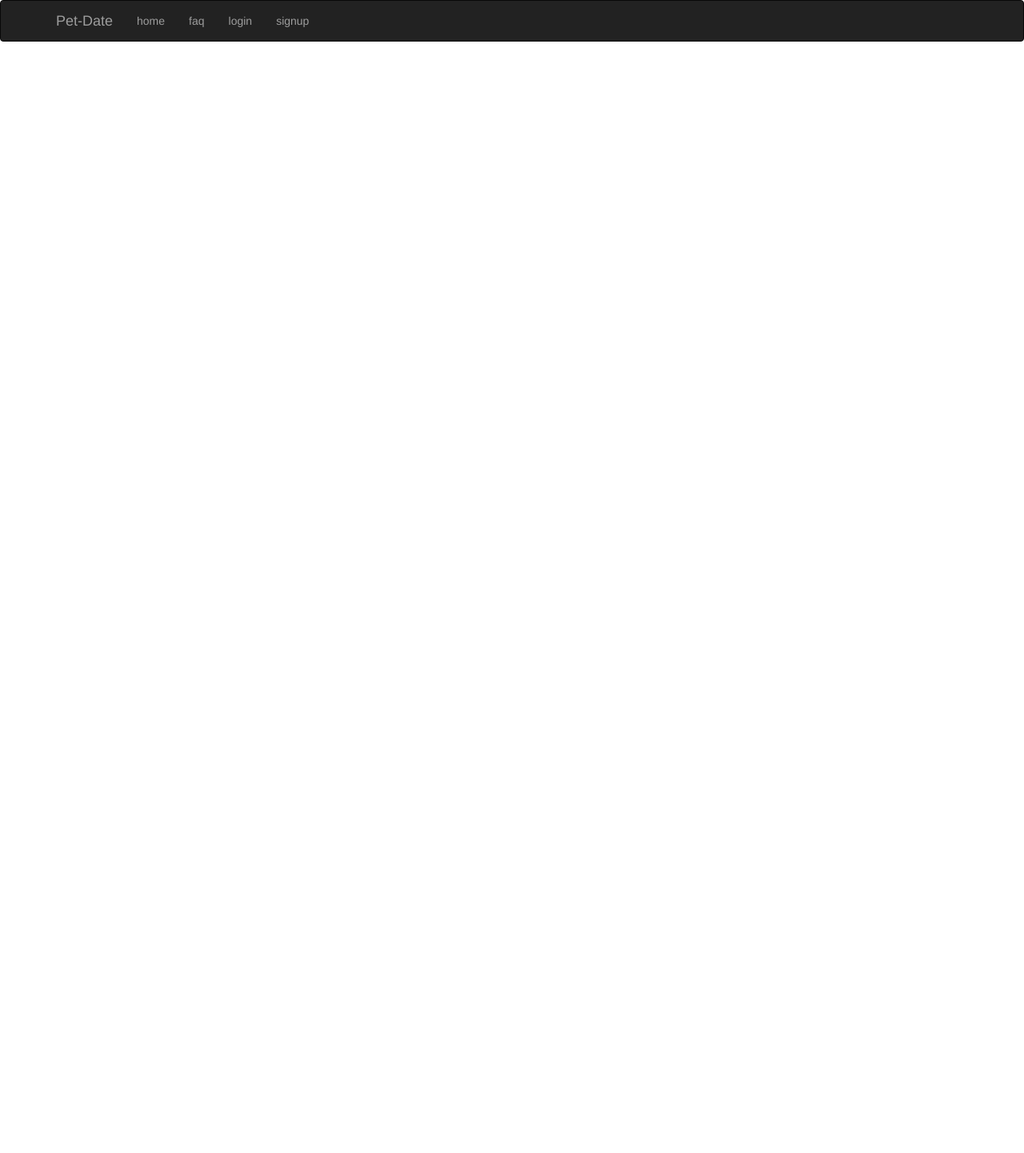
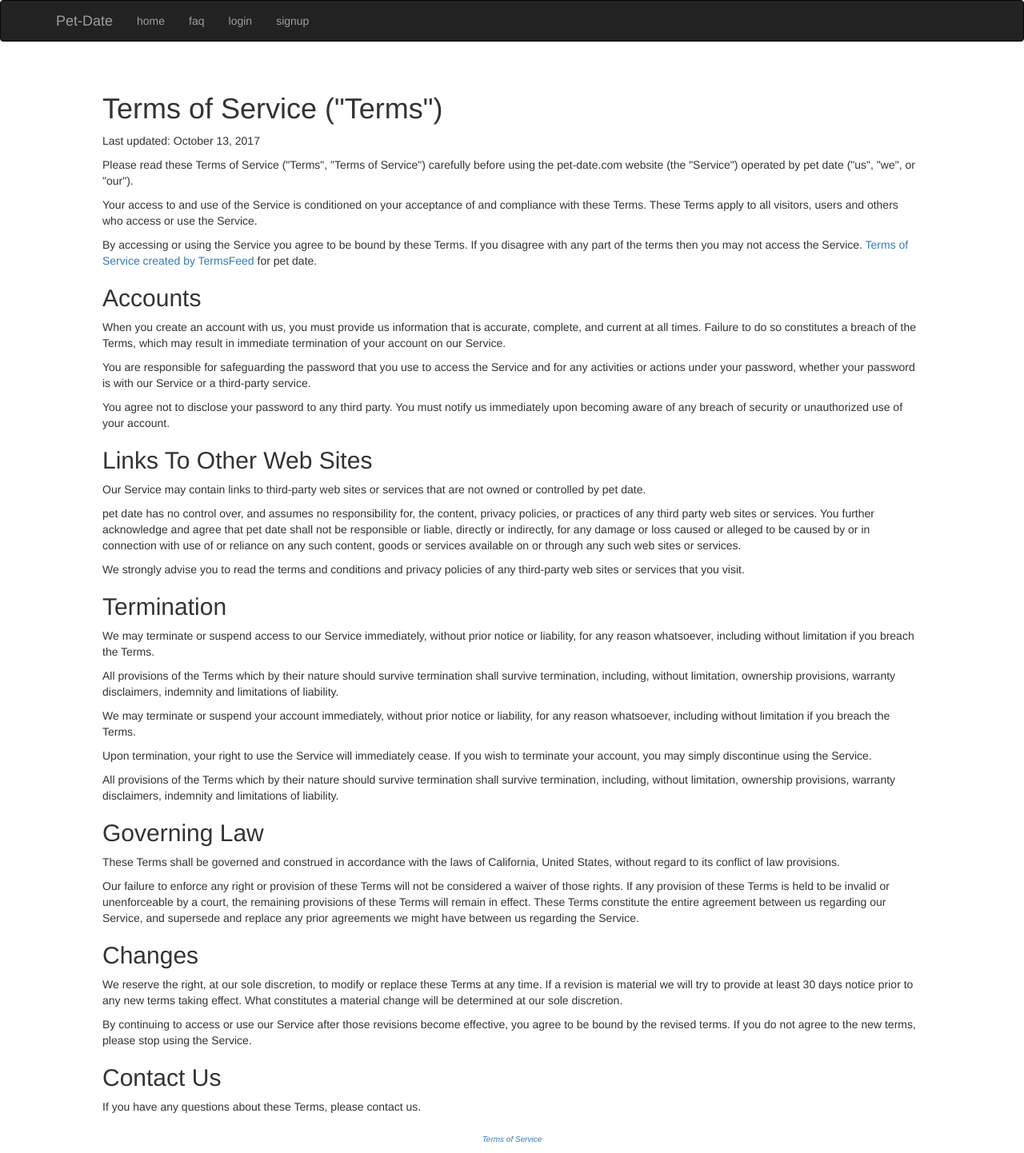
Before and after one commit to pakawaka1/pet-date, an Angular app: page /terms in a window 1280 px wide. Before the commit this address led to /. Shown: the whole page at 80% size. Before the commit the page ends 800 px from the top, so only its background shows below. Built offline with nearby package versions, Linux system fonts and the light colour scheme.

Commit message:
Created footer & terms of service

```diff
--- a/src/app/app-routing.module.ts
+++ b/src/app/app-routing.module.ts
@@ -13,6 +13,7 @@ import { PetScheduleComponent } from './pet/pet-schedule/pet-schedule.component'
 import { PetDetailComponent } from './pet/pet-detail/pet-detail.component';
 import { PetListComponent } from './pet/pet-list/pet-list.component';
 import { LandingComponent } from './landing/landing.component';
+import { TermsComponent } from './terms/terms.component';
 
 const routes: Routes = [
   {path: '', component: LandingComponent},
@@ -23,6 +24,7 @@ const routes: Routes = [
   {path: 'pets', component: PetListComponent},
   {path: 'pet-detail', component: PetDetailComponent},
   {path: 'schedule', component: PetScheduleComponent},
+  {path: 'terms', component: TermsComponent },
   // {path: '*', redirectTo: ''},
 ];
 
--- a/src/app/app.component.html
+++ b/src/app/app.component.html
@@ -1,2 +1,3 @@
 <app-menu></app-menu>
 <router-outlet></router-outlet>
+<app-footer></app-footer>
--- a/src/app/app.module.ts
+++ b/src/app/app.module.ts
@@ -16,6 +16,8 @@ import { PetDetailComponent } from './pet/pet-detail/pet-detail.component';
 import { PetListComponent } from './pet/pet-list/pet-list.component';
 import { LandingComponent } from './landing/landing.component';
 import { SortByPipe } from './pipes/sort-by.pipe';
+import { TermsComponent } from './terms/terms.component';
+import { FooterComponent } from './footer/footer.component';
 
 @NgModule({
   declarations: [
@@ -31,7 +33,9 @@ import { SortByPipe } from './pipes/sort-by.pipe';
     PetDetailComponent,
     PetListComponent,
     LandingComponent,
-    SortByPipe
+    SortByPipe,
+    TermsComponent,
+    FooterComponent
   ],
   imports: [
     BrowserModule,
--- /dev/null
+++ b/src/app/footer/footer.component.css
@@ -0,0 +1,4 @@
+p {
+  font-size: x-small;
+  font-style: italic;
+}
--- /dev/null
+++ b/src/app/footer/footer.component.html
@@ -0,0 +1,4 @@
+<p align="center">
+  <br>
+  <a href="/terms">Terms of Service</a>
+</p>
--- /dev/null
+++ b/src/app/footer/footer.component.ts
@@ -0,0 +1,15 @@
+import { Component, OnInit } from '@angular/core';
+
+@Component({
+  selector: 'app-footer',
+  templateUrl: './footer.component.html',
+  styleUrls: ['./footer.component.css']
+})
+export class FooterComponent implements OnInit {
+
+  constructor() { }
+
+  ngOnInit() {
+  }
+
+}
--- /dev/null
+++ b/src/app/terms/terms.component.css
@@ -0,0 +1,5 @@
+div.indented {
+  margin-left: 10%;
+  margin-right: 10%;
+  margin-top: 5%;
+}
--- /dev/null
+++ b/src/app/terms/terms.component.html
@@ -0,0 +1,64 @@
+<div class="indented">
+
+<h1>Terms of Service ("Terms")</h1>
+
+
+<p>Last updated: October 13, 2017</p>
+
+
+<p>Please read these Terms of Service ("Terms", "Terms of Service") carefully before using the pet-date.com website (the "Service") operated by pet date ("us", "we", or "our").</p>
+
+<p>Your access to and use of the Service is conditioned on your acceptance of and compliance with these Terms. These Terms apply to all visitors, users and others who access or use the Service.</p>
+
+<p>By accessing or using the Service you agree to be bound by these Terms. If you disagree with any part of the terms then you may not access the Service. <a href="https://termsfeed.com/terms-service/">Terms of Service created by TermsFeed</a> for pet date.</p>
+
+
+<h2>Accounts</h2>
+
+<p>When you create an account with us, you must provide us information that is accurate, complete, and current at all times. Failure to do so constitutes a breach of the Terms, which may result in immediate termination of your account on our Service.</p>
+
+<p>You are responsible for safeguarding the password that you use to access the Service and for any activities or actions under your password, whether your password is with our Service or a third-party service.</p>
+
+<p>You agree not to disclose your password to any third party. You must notify us immediately upon becoming aware of any breach of security or unauthorized use of your account.</p>
+
+
+<h2>Links To Other Web Sites</h2>
+
+<p>Our Service may contain links to third-party web sites or services that are not owned or controlled by pet date.</p>
+
+<p>pet date has no control over, and assumes no responsibility for, the content, privacy policies, or practices of any third party web sites or services. You further acknowledge and agree that pet date shall not be responsible or liable, directly or indirectly, for any damage or loss caused or alleged to be caused by or in connection with use of or reliance on any such content, goods or services available on or through any such web sites or services.</p>
+
+<p>We strongly advise you to read the terms and conditions and privacy policies of any third-party web sites or services that you visit.</p>
+
+
+<h2>Termination</h2>
+
+<p>We may terminate or suspend access to our Service immediately, without prior notice or liability, for any reason whatsoever, including without limitation if you breach the Terms.</p>
+
+<p>All provisions of the Terms which by their nature should survive termination shall survive termination, including, without limitation, ownership provisions, warranty disclaimers, indemnity and limitations of liability.</p>
+
+<p>We may terminate or suspend your account immediately, without prior notice or liability, for any reason whatsoever, including without limitation if you breach the Terms.</p>
+
+<p>Upon termination, your right to use the Service will immediately cease. If you wish to terminate your account, you may simply discontinue using the Service.</p>
+
+<p>All provisions of the Terms which by their nature should survive termination shall survive termination, including, without limitation, ownership provisions, warranty disclaimers, indemnity and limitations of liability.</p>
+
+
+<h2>Governing Law</h2>
+
+<p>These Terms shall be governed and construed in accordance with the laws of California, United States, without regard to its conflict of law provisions.</p>
+
+<p>Our failure to enforce any right or provision of these Terms will not be considered a waiver of those rights. If any provision of these Terms is held to be invalid or unenforceable by a court, the remaining provisions of these Terms will remain in effect. These Terms constitute the entire agreement between us regarding our Service, and supersede and replace any prior agreements we might have between us regarding the Service.</p>
+
+
+<h2>Changes</h2>
+
+<p>We reserve the right, at our sole discretion, to modify or replace these Terms at any time. If a revision is material we will try to provide at least 30 days notice prior to any new terms taking effect. What constitutes a material change will be determined at our sole discretion.</p>
+
+<p>By continuing to access or use our Service after those revisions become effective, you agree to be bound by the revised terms. If you do not agree to the new terms, please stop using the Service.</p>
+
+
+<h2>Contact Us</h2>
+
+<p>If you have any questions about these Terms, please contact us.</p>
+</div>
--- /dev/null
+++ b/src/app/terms/terms.component.ts
@@ -0,0 +1,15 @@
+import { Component, OnInit } from '@angular/core';
+
+@Component({
+  selector: 'app-terms',
+  templateUrl: './terms.component.html',
+  styleUrls: ['./terms.component.css']
+})
+export class TermsComponent implements OnInit {
+
+  constructor() { }
+
+  ngOnInit() {
+  }
+
+}
--- a/src/index.html
+++ b/src/index.html
@@ -4,7 +4,7 @@
   <meta charset="utf-8">
   <title>PetDate</title>
   <base href="/">
-
+  <meta http-equiv="X-UA-Compatible" content="IE=edge">
   <meta name="viewport" content="width=device-width, initial-scale=1">
   <link rel="icon" type="image/x-icon" href="favicon.ico">
 </head>
```
Also changed, not shown: 2 other files (tests, documents, lock files or other folders).
